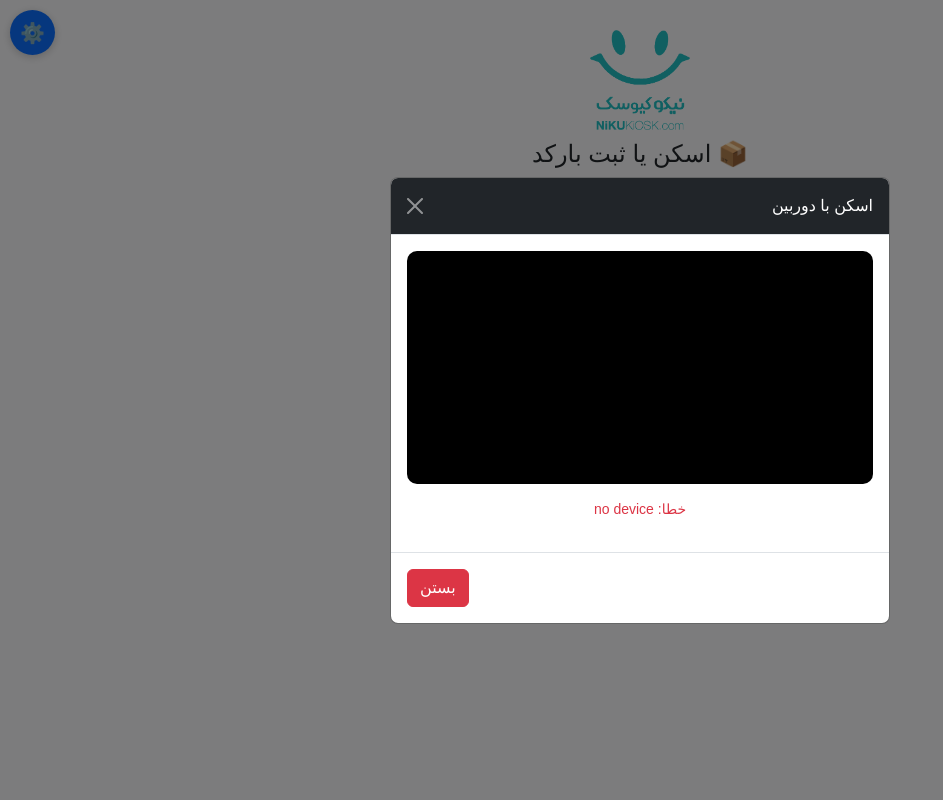
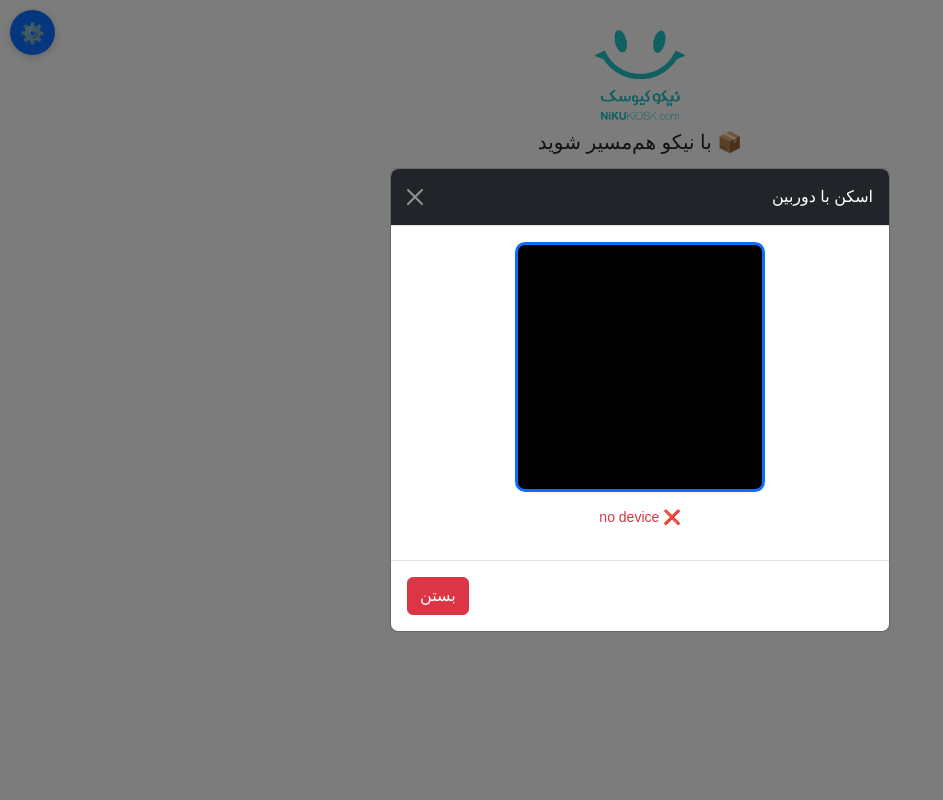
Before and after one commit to niku-co/ScanBarcode, a Flask app: page / in a window 1280 px wide, after a click on "📷 باز کردن دوربین". Shown: the whole page, without its empty margins (0-943 px from the left). Run offline with Flask 3, Linux system fonts and the light colour scheme.

Commit message:
Update index.html

```diff
--- a/templates/index.html
+++ b/templates/index.html
@@ -39,15 +39,24 @@
     }
 
     .logo {
-      width: 100px;
+      width: 90px;
       user-select: none;
       margin-bottom: 10px;
     }
 
     #video-preview {
-      width: 100%;
+      width: 250px;
+      height: 250px;
       border-radius: 10px;
+      border: 3px solid #0d6efd;
       background: #000;
+      object-fit: cover;
+      margin: 0 auto;
+    }
+
+    .alert {
+      text-align: right;
+      direction: rtl;
     }
   </style>
 </head>
@@ -61,12 +70,13 @@
   <!-- لوگو -->
   <img src="{{ url_for('static', filename='logo.png') }}" alt="لوگو" class="logo">
 
-  <h4 class="mb-4">📦 اسکن یا ثبت بارکد</h4>
+  <h5 class="mb-4">📦 با نیکو هم‌مسیر شوید</h5>
 
   <!-- فرم -->
-  <form method="POST" action="/scan" class="container" style="max-width:400px;">
+  <form method="POST" action="/scan" class="container" style="max-width:380px;">
     <div class="mb-3">
-      <input type="text" id="dynamicCode" name="code" class="form-control text-center" placeholder="کد را وارد یا اسکن کنید">
+      <input type="text" id="dynamicCode" name="code" class="form-control text-center"
+             placeholder="کد را وارد یا اسکن کنید" maxlength="25" required>
     </div>
     <div class="d-grid gap-2">
       <button type="button" class="btn btn-secondary" data-bs-toggle="modal" data-bs-target="#scannerModal">
@@ -78,10 +88,24 @@
     </div>
   </form>
 
+  <!-- پیام‌های Flask -->
+  <div class="container mt-3" style="max-width:380px;">
+    {% with messages = get_flashed_messages(with_categories=true) %}
+      {% if messages %}
+        {% for category, message in messages %}
+          <div class="alert alert-{{ category }} alert-dismissible fade show" role="alert">
+            {{ message }}
+            <button type="button" class="btn-close" data-bs-dismiss="alert" aria-label="بستن"></button>
+          </div>
+        {% endfor %}
+      {% endif %}
+    {% endwith %}
+  </div>
+
   <!-- مودال اسکن -->
   <div class="modal fade" id="scannerModal" tabindex="-1">
     <div class="modal-dialog modal-dialog-centered">
-      <div class="modal-content">
+      <div class="modal-content text-center">
         <div class="modal-header bg-dark text-white">
           <h6 class="modal-title">اسکن با دوربین</h6>
           <button type="button" class="btn-close btn-close-white" data-bs-dismiss="modal"></button>
@@ -98,7 +122,6 @@
   </div>
 
   <script>
-    // ZXing setup
     const codeReader = new ZXing.BrowserMultiFormatReader();
     const video = document.getElementById('video-preview');
     const messageEl = document.getElementById('message');
@@ -133,34 +156,20 @@
           if (result) {
             const rawCode = result.text;
             document.getElementById('dynamicCode').value = rawCode;
-            messageEl.textContent = "در حال ثبت...";
+            messageEl.textContent = "✅ کد شناسایی شد!";
             stopCamera();
 
             const modal = bootstrap.Modal.getInstance(modalEl);
             if (modal) modal.hide();
-
-            try {
-              const response = await fetch('/scan', {
-                method: 'POST',
-                headers: { 'Content-Type': 'application/x-www-form-urlencoded' },
-                body: `code=${encodeURIComponent(rawCode)}`
-              });
-              if (response.redirected) window.location.href = response.url;
-              else alert('خطا در ثبت کد!');
-            } catch (e) {
-              console.error(e);
-              alert('❌ خطا در ارسال داده!');
-            }
           }
-
           if (err && !(err instanceof ZXing.NotFoundException)) {
             console.warn('خطای اسکن:', err);
           }
         });
 
-        messageEl.textContent = "در حال اسکن...";
+        messageEl.textContent = "📷 در حال اسکن...";
       } catch (err) {
-        messageEl.innerHTML = `<span class='text-danger'>خطا: ${err.message}</span>`;
+        messageEl.innerHTML = `<span class='text-danger'>❌ ${err.message}</span>`;
         isScanning = false;
       }
     });
@@ -178,5 +187,7 @@
     modalEl.addEventListener('hidden.bs.modal', stopCamera);
     closeBtn.addEventListener('click', stopCamera);
   </script>
+
+  <div class="text-muted mt-4">V.1.6</div>
 </body>
 </html>
```
